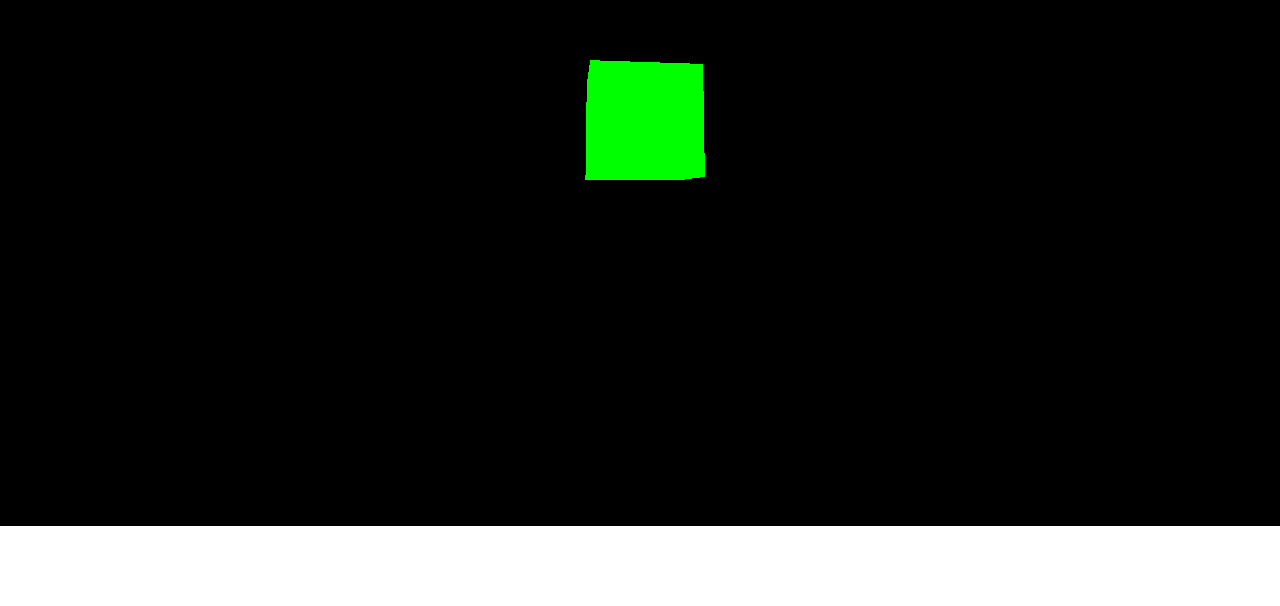
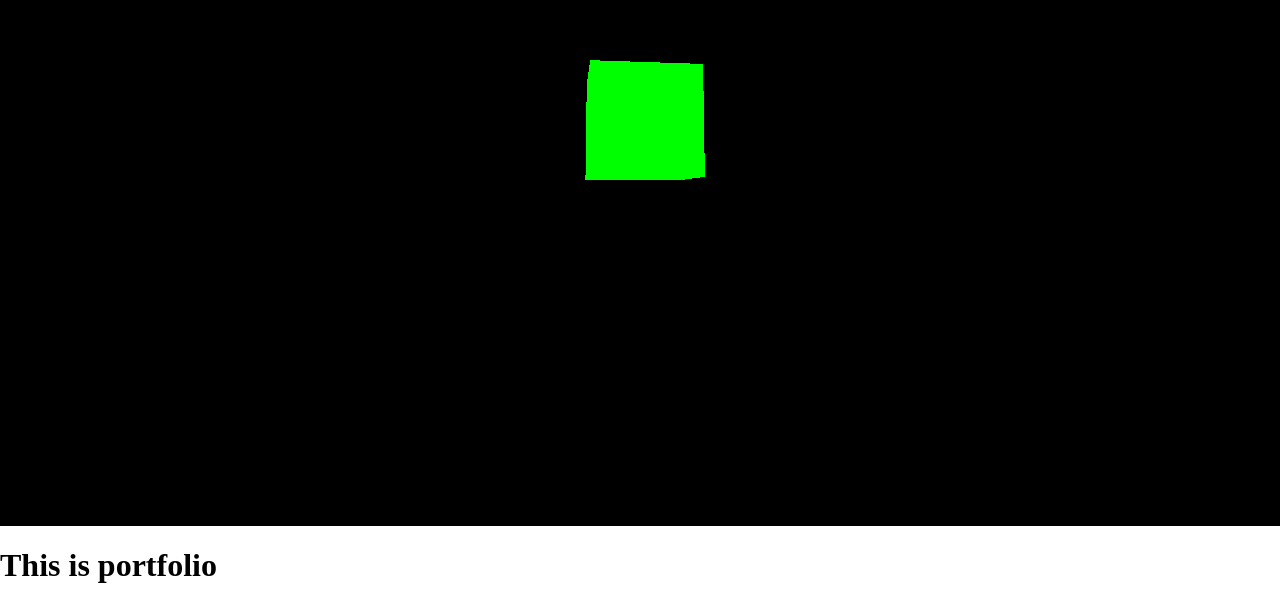
Before and after one commit to ishu788/ishu788.github.io, a plain HTML site: page index.html in a window 1280 px wide. Shown: the part 274-880 px from the top of the page. Before the commit the page ends 800 px from the top, so only its background shows below. Drawn offline with nearby package versions, Linux system fonts and the light colour scheme.

Commit message:
commit here 1

```diff
--- a/index.html
+++ b/index.html
@@ -15,6 +15,8 @@
   </style>
 </head>
 <body>
+
+
   <script src="https://cdnjs.cloudflare.com/ajax/libs/three.js/r128/three.min.js"></script>
   <script>
     // Your Three.js code goes here
@@ -51,5 +53,8 @@
 
     animate();
   </script>
+
+
+<h1>This is portfolio</h1>
 </body>
 </html>
```
